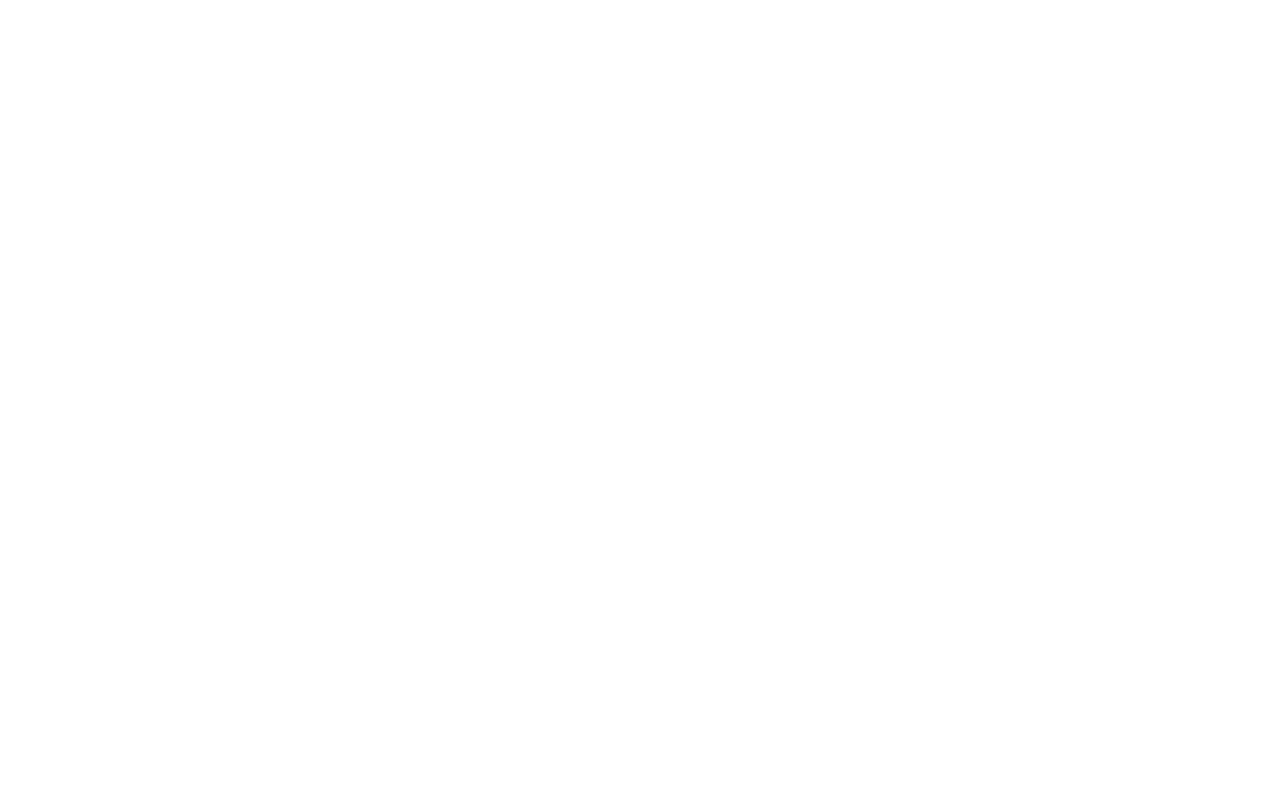
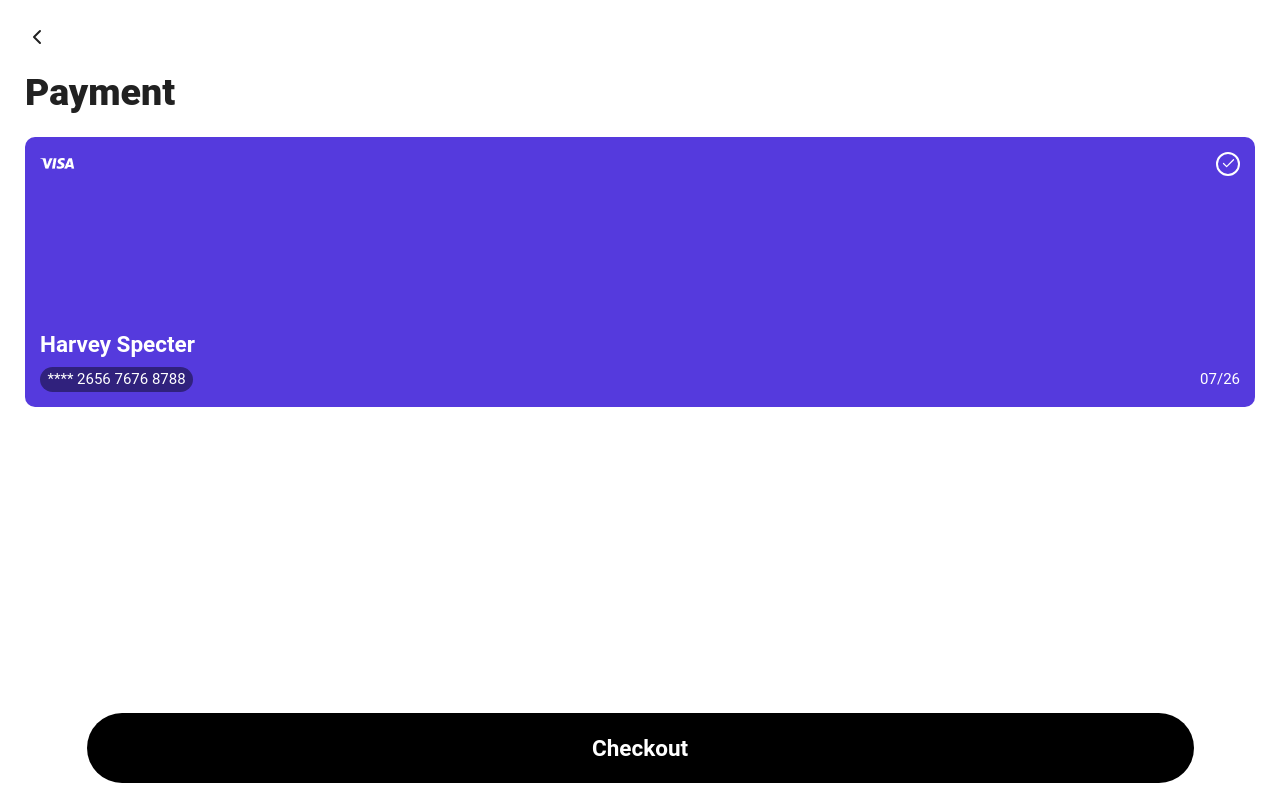
Before and after one commit to CHIDI00/plant-pot, a React (Vite) app: page /payment_method in a window 1280 px wide. Before the commit this address had no page. Built offline with nearby package versions, Linux system fonts and the light colour scheme.

Commit message:
add payment page and integrate with cart checkout

```diff
--- a/src/App.tsx
+++ b/src/App.tsx
@@ -5,6 +5,7 @@ import Home from "./pages/Home";
 import Store from "./pages/Store";
 import ProductDetail from "./features/products/ProductDetail";
 import Cart from "./pages/Cart";
+import Payment from "./pages/Payment";
 import { CartProvider } from "./context/CartContext";
 
 function App() {
@@ -17,6 +18,7 @@ function App() {
 				<Route path="/products" element={<Store />} />
 				<Route path="/products/detail/:id" element={<ProductDetail />} />
 				<Route path="/cart" element={<Cart />} />
+				<Route path="/payment_method" element={<Payment />} />
 			</Routes>
 		</CartProvider>
 	);
--- a/src/features/cart/CartSection.tsx
+++ b/src/features/cart/CartSection.tsx
@@ -1,10 +1,12 @@
+import React from "react";
+import { useNavigate } from "react-router-dom";
 import { ChevronLeft, Minus, Plus } from "lucide-react";
-import React from "react";
 import { useMoveBack } from "../../hooks/useMoveback";
 import { useCart } from "../../context/CartContext";
 
 const CartSection: React.FC = () => {
 	const moveBack = useMoveBack();
+	const navigate = useNavigate();
 	const { state, incrementQuantity, decrementQuantity } = useCart();
 
 	return (
@@ -77,7 +79,7 @@ const CartSection: React.FC = () => {
 					</div>
 					<button
 						disabled={state.items.length < 1}
-						onClick={() => alert("Order placed successfully!")}
+						onClick={() => navigate("/payment_method")}
 						className="bg-black font-bold text-white text-4xl w-[90%] h-28 rounded-full py-5 px-15 mb-10 disabled:opacity-50 disabled:cursor-not-allowed"
 					>
 						Checkout
--- a/src/features/payment/PaymentSection.tsx
+++ b/src/features/payment/PaymentSection.tsx
@@ -0,0 +1,52 @@
+import { ChevronLeft } from "lucide-react";
+import { useMoveBack } from "../../hooks/useMoveback";
+import { Check } from "lucide-react";
+
+import visalogo from "../../assets/visalogo.png";
+
+const PaymentSection: React.FC = () => {
+	const moveBack = useMoveBack();
+	return (
+		<div className="w-full h-screen p-10">
+			<span onClick={moveBack} className="cursor-pointer">
+				<ChevronLeft />
+			</span>
+			<h1 className="text-6xl font-extrabold my-10">Payment</h1>
+
+			<div className="flex flex-col justify-center items-center w-full h-[84vh] ">
+				<div className="w-full h-[80%]  flex flex-col justify-start items-center">
+					<div className="w-[100%] h-[27rem] bg-[#553add] p-6 rounded-2xl flex flex-col justify-between items-center">
+						<div className="w-full flex justify-between items-center">
+							<img src={visalogo} alt="" />
+							<span className="text-white border-2 border-white rounded-full transition-colors p-1">
+								<Check size={15} />
+							</span>
+						</div>
+
+						<div className="w-full flex flex-col justify-between items-start text-white gap-4">
+							<p className="text-4xl font-bold">Harvey Specter</p>
+							<div className="w-full flex  justify-between items-center">
+								<span className="text-2xl py-1 px-3 bg-[#0000006f] rounded-full">
+									<p>**** 2656 7676 8788</p>
+								</span>
+								<span className="text-2xl">07/26</span>
+							</div>
+						</div>
+					</div>
+				</div>
+
+				<div className="h-[20%] w-full flex flex-col justify-end items-center ">
+					<button
+						// disabled={state.items.length < 1}
+						// onClick={() => navigate("/payment_method")}
+						className="bg-black font-bold text-white text-4xl w-[90%] h-28 rounded-full py-5 px-15 mb-10 disabled:opacity-50 disabled:cursor-not-allowed"
+					>
+						Checkout
+					</button>
+				</div>
+			</div>
+		</div>
+	);
+};
+
+export default PaymentSection;
--- /dev/null
+++ b/src/pages/Payment.tsx
@@ -0,0 +1,11 @@
+import PaymentSection from "../features/payment/PaymentSection";
+
+const Payment = () => {
+	return (
+		<div>
+			<PaymentSection />
+		</div>
+	);
+};
+
+export default Payment;
--- a/src/ui/NavBar.tsx
+++ b/src/ui/NavBar.tsx
@@ -13,11 +13,14 @@ const NavBar: React.FC = () => {
 
 			<div className="flex justify-center items-center gap-7">
 				<Search />
+
 				<div onClick={() => navigate("/cart")} className="relative">
 					<ShoppingBasket />
-					<span className="absolute top-[-5px] right-[-5px] p-1 px-3 text-white rounded-full border-2 border-white bg-green-600">
-						{state.items.length}
-					</span>
+					{state.items.length > 0 && (
+						<span className="absolute top-[-5px] right-[-5px] p-1 px-3 text-white rounded-full border-2 border-white bg-green-600">
+							{state.items.length}
+						</span>
+					)}
 				</div>
 			</div>
 		</div>
```
Also changed, not shown: src/assets/visalogo.png (added).
